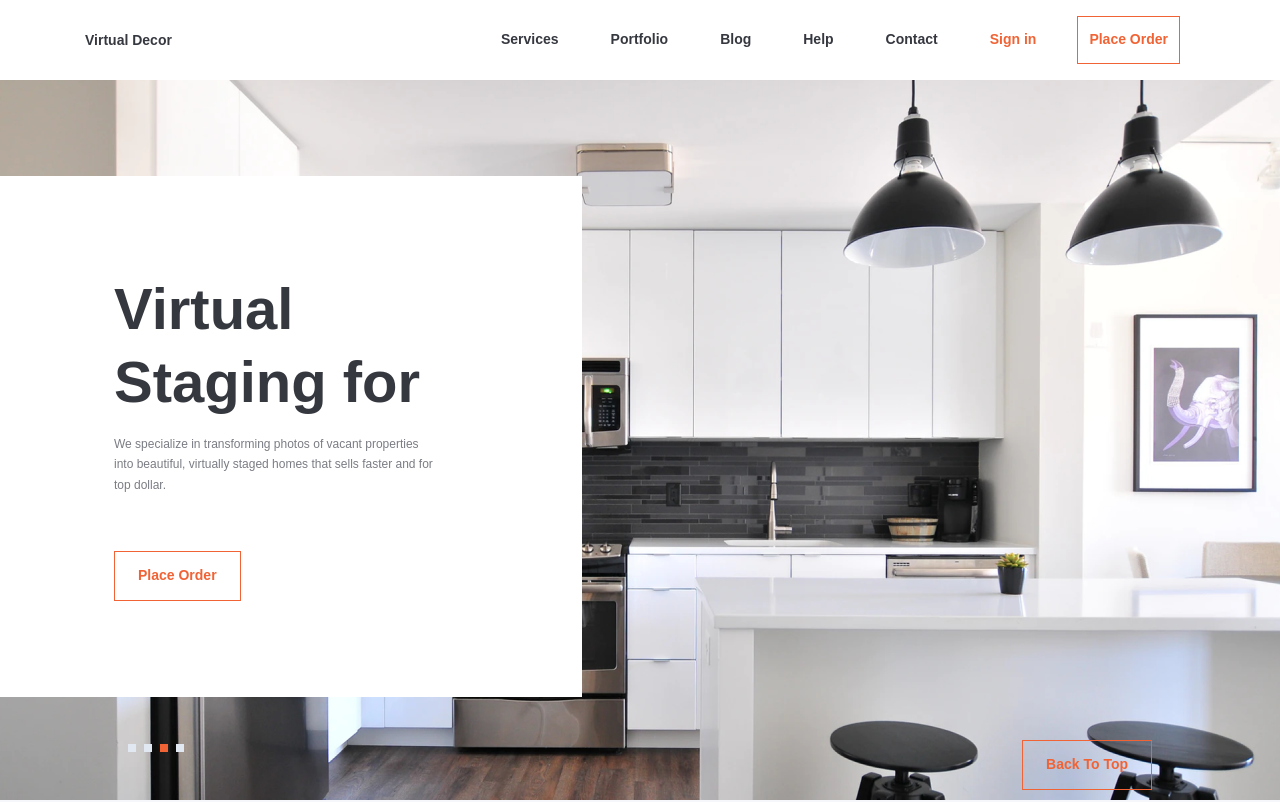
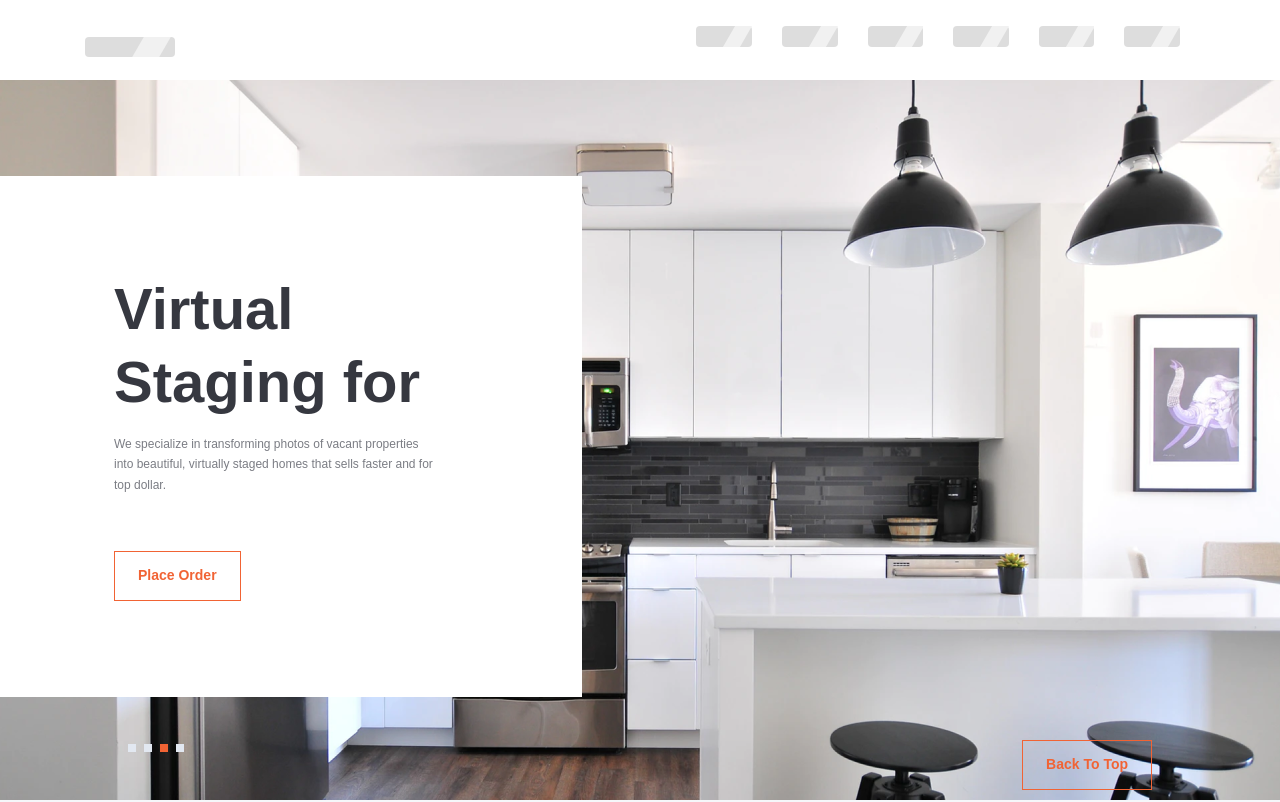
Before and after one commit to alemprogramer/interior-app, a React (Create React App) app: page / in a window 1280 px wide. Shown: the top 802 px of the page. Built offline with nearby package versions, Linux system fonts and the light colour scheme; a web font is replaced by a local one.

Commit message:
loader context managed

```diff
--- a/src/App.js
+++ b/src/App.js
@@ -1,4 +1,4 @@
-import React, {Suspense, lazy} from 'react';
+import React, { Suspense, lazy, useState} from 'react';
 import {Switch, Route, BrowserRouter as Router} from "react-router-dom";
 import Home from "./pages/homePage";
 import Service from "./pages/services";
@@ -12,16 +12,24 @@ import BlogOpen from "./pages/blogOpen/index";
 import Reseller from "./pages/reseller/index";
 import RouteTop, {ScrollToTop} from './components/scrollToTop';
 import NavBar from './components/navbar/main';
+import Loaders from "./components/contexts/index";
 
 const Footer = lazy(() => import ('./components/footer/Footer'));
 
+function App() {
 
-function App() {
+    const [loader, setLoader] = useState(true);
+
+    const updateLoader = (e) =>{
+        setLoader(e);
+    }
+
     return (
 
     <Router>
         <RouteTop/>
         <ScrollToTop/>
+            <Loaders.Provider value={{loader, updateLoader}} >
         <NavBar/>
         <Switch>
             <Route path='/' exact>
@@ -55,9 +63,11 @@ function App() {
             <Reseller/>
             </Route>
         </Switch>
-        <Suspense fallback={< p > Please wait ...</p>}>
+        {loader===false &&
+        <Suspense fallback={''}>
             <Footer/>
-        </Suspense>
+        </Suspense>}
+        </Loaders.Provider>
     </Router>
 
     )
--- a/src/components/contexts/index.js
+++ b/src/components/contexts/index.js
@@ -1,7 +1,6 @@
 import { createContext } from "react"
 
 
-const loaders = createContext(true);
+const Loaders = createContext();
 
-
-export default loaders
+export default Loaders
--- a/src/components/navbar/LargeNavbar.jsx
+++ b/src/components/navbar/LargeNavbar.jsx
@@ -1,33 +1,36 @@
-import React, {Suspense, lazy, useState, useEffect,useContext} from 'react'
+import React, {Suspense, lazy, useState, useEffect, useContext} from 'react'
 
 import {Link} from "react-router-dom";
+import Loaders from '../contexts';
 import { Logo, NavItem } from './skeleton';
-import loaders from "../contexts/index";
 const MegaMenu = lazy(() => import ("./MegaMenu"));
 
 const LargeNavbar = ({data}) => {
 
+    const {loader}= useContext(Loaders);
+
+
     const [services,
         setServices] = useState([]);
-        const load = useContext(loaders);
-    const [loading, setLoading] = useState(load);
 
 
         useEffect(() => {
-            setTimeout(() => {
-                setServices(data);
-                setLoading(false);
-            }, 2000);
+            setServices(data);
             return () => {
             };
             // eslint-disable-next-line
         }, [services]);
 
         useEffect(() => {
+            console.log(loader);
+            setTimeout(() => {
+            }, 2000);
             return () => {
-                setServices();
+                setServices([]);
             };
+            // eslint-disable-next-line
         }, []);
+        console.log(loader);
 
 
     return (
@@ -40,14 +43,14 @@ const LargeNavbar = ({data}) => {
                             <div className="row">
                                 <div className="col-lg-2 col-xl-2 col-sm-2 col-md-2 d-flex align-items-center">
                                 <div className="logo-area overflow-hidden">
-                                    {loading === true ? <Logo/> :<Link to='/'>Virtual Decor</Link>}
+                                    {loader === true ? <Logo/> :<Link to='/'>Virtual Decor</Link>}
 
                                     </div>
                                 </div>
                                 <div className="col-lg-10 col-md-10 col-sm-10 col-xl-10 text-right">
                                     <div className="main-menu">
                                         <ul>
-                                        {loading === true ? [1, 2, 3, 4, 5, 6].map(d => <li className="overflow-hidden" key={d}>
+                                        {loader === true ? [1, 2, 3, 4, 5, 6].map(d => <li className="overflow-hidden" key={d}>
                                             <NavItem/>
                                         </li>):<>
                                             <li>
--- a/src/index.js
+++ b/src/index.js
@@ -1,4 +1,4 @@
-import React from 'react';
+import React, {} from 'react';
 import ReactDOM from 'react-dom';
 import App from './App';
 
@@ -8,11 +8,13 @@ import "./vendor/css/menu2.css";
 import "./vendor/css/style.css";
 import reportWebVitals from './reportWebVitals';
 
-ReactDOM.render(
+/* ReactDOM.render(
     <React.StrictMode>
     <App/>
 
-</React.StrictMode>, document.getElementById('root'));
+</React.StrictMode>, document.getElementById('root')); */
+ReactDOM.render(
+    <App/>, document.getElementById('root'));
 
 // If you want to start measuring performance in your app, pass a function to
 // log results (for example: reportWebVitals(console.log)) or send to an
--- a/src/pages/homePage/index.jsx
+++ b/src/pages/homePage/index.jsx
@@ -1,4 +1,4 @@
-import React,{useState, useEffect, Suspense, lazy, useContext} from 'react';
+import React,{useState, useEffect, Suspense, lazy} from 'react';
 
 import Difference from "../../components/difference/difference";
 import PreviousWork from "../../components/previousWork/index";
@@ -7,9 +7,6 @@ import Services from './services/main';
 import Pricing from "./Pricing/Index";
 import Agencies from "./Agencies";
 import Pertnership from "./Pertnership";
-
-// cpntext data
-import loaders from "../../components/contexts/index";
 
 // Dummy Data
 
@@ -27,8 +24,7 @@ const [partnership, setPartnership] = useState([]);
 
 // Global Loader
 
-const loading = useContext(loaders);
-const [loader, setLoader] = useState(loading);
+const [loader, setLoader] = useState(true);
 
 useEffect(() => {
     setDif(different);
```
